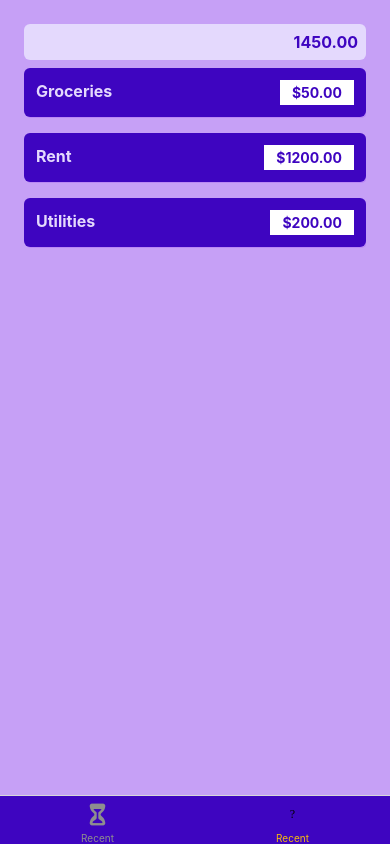
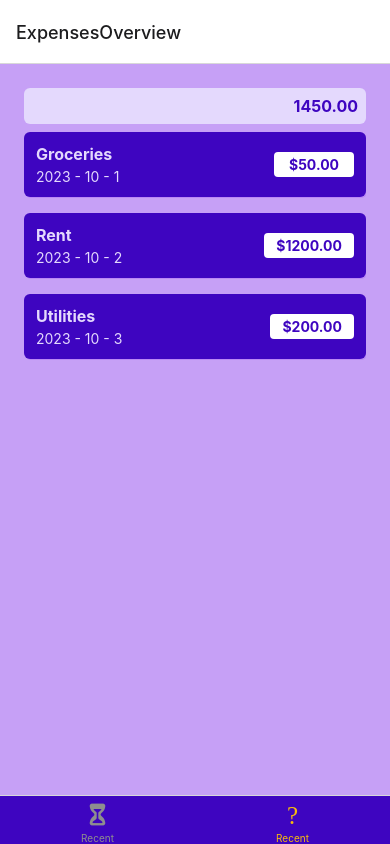
Before and after one commit to aarslantas/expenseApp, a React Native app: screen /AllExpenses in a window 390 px wide. Built offline with nearby package versions, Linux system fonts and the light colour scheme.

Commit message:
feat: Add IconButton component and enhance ExpensesOverview with add expense functionality refactor: Implement getFormattedDate utility function and improve ExpenseItem interaction chore: Update react-native-safe-area-context dependency to version 5.5.0

```diff
--- a/App.tsx
+++ b/App.tsx
@@ -20,11 +20,18 @@ import RecentExpenses from './screens/RecentExponses';
 import ManageExpense from './screens/ManageExpense';
 import { GlobalStyles } from './constants/style';
 import Ionicons from 'react-native-vector-icons/Ionicons';
+import { SafeAreaProvider, SafeAreaView } from 'react-native-safe-area-context';
+import IconButton from './components/ui/IconButton';
 
 const Stack = createNativeStackNavigator();
 const BottomTabs = createBottomTabNavigator();
 
 function ExpensesOverview() {
+  const handleAddExpense = () => {
+    // Logic to handle adding a new expense
+    console.log('Add Expense button pressed');
+  };
+
   return (
     <BottomTabs.Navigator
       screenOptions={{
@@ -36,6 +43,14 @@ function ExpensesOverview() {
           backgroundColor: GlobalStyles.colors.primary500,
         },
         tabBarActiveTintColor: GlobalStyles.colors.accent500,
+        headerRight: ({ tintColor }) => (
+          <IconButton
+            icon="add"
+            size={24}
+            color={tintColor}
+            onPress={handleAddExpense}
+          />
+        ),
       }}
     >
       <BottomTabs.Screen
@@ -56,7 +71,9 @@ function ExpensesOverview() {
         options={{
           title: 'Recent Expenses',
           tabBarLabel: 'Recent',
-          tabBarIcon: ({ color, size }) => <Ionicons name="Home" />,
+          tabBarIcon: ({ color, size }) => (
+            <Ionicons name="Home" size={size} color={color} />
+          ),
           headerShown: false,
         }}
       />
@@ -69,21 +86,21 @@ function App() {
   const isDarkMode = useColorScheme() === 'dark';
 
   return (
-    <>
+    <SafeAreaProvider>
+      <SafeAreaView edges={['top', 'bottom']} style={{ flex: 1 }}>
         <StatusBar barStyle={isDarkMode ? 'light-content' : 'dark-content'} />
+
         <NavigationContainer>
           <Stack.Navigator>
             <Stack.Screen
               name="ExpensesOverview"
               component={ExpensesOverview}
-            options={{
-              headerShown: false,
-            }}
             />
             <Stack.Screen name="ManageExpense" component={ManageExpense} />
           </Stack.Navigator>
         </NavigationContainer>
-    </>
+      </SafeAreaView>
+    </SafeAreaProvider>
   );
 }
 
--- a/components/ExpensesOutput/ExpenseItem.js
+++ b/components/ExpensesOutput/ExpenseItem.js
@@ -1,19 +1,24 @@
 import React from 'react';
 import { Pressable, Text, View, StyleSheet } from 'react-native';
 import { GlobalStyles } from '../../constants/style';
+import { getFormattedDate } from '../../util/date';
 
 function ExpenseItem({ description, amount, date }) {
+  function handleExpressItem() {
+    console.log('Expense Item Pressed:', description, amount, date);
+  }
+
   return (
-    <Pressable>
-      <View style={styles.exptenseItem}>
+    <Pressable
+      onPress={handleExpressItem}
+      style={({ pressed }) => (pressed ? styles.pressed : null)}
+    >
+      <View style={styles.expenseItem}>
         <View>
           <Text style={[styles.textBase, styles.description]}>
             {description}
           </Text>
-          {/* <Text>
-            style={styles.textBase}
-            {date.toString()}
-          </Text> */}
+          <Text style={styles.textBase}>{getFormattedDate(date)}</Text>
         </View>
         <View style={styles.amountContainer}>
           <Text style={styles.amount}>${amount.toFixed(2)}</Text>
@@ -26,7 +31,10 @@ function ExpenseItem({ description, amount, date }) {
 export default ExpenseItem;
 
 const styles = StyleSheet.create({
-  exptenseItem: {
+  pressed: {
+    opacity: 0.75,
+  },
+  expenseItem: {
     padding: 12,
     marginVertical: 8,
     backgroundColor: GlobalStyles.colors.primary500,
@@ -53,6 +61,9 @@ const styles = StyleSheet.create({
     backgroundColor: 'white',
     justifyContent: 'center',
     alignItems: 'center',
+    borderRadius: 4,
+    minWidth: 80,
+    shadowColor: GlobalStyles.colors.primary200,
   },
   amount: {
     color: GlobalStyles.colors.primary500,
--- /dev/null
+++ b/components/ui/IconButton.js
@@ -0,0 +1,30 @@
+import React from 'react';
+import { View, Pressable, StyleSheet } from 'react-native';
+import Ionicons from 'react-native-vector-icons/Ionicons';
+
+function IconButton({ icon, size, color, onPress }) {
+  return (
+    <Pressable
+      onPress={onPress}
+      style={({ pressed }) => pressed && styles.pressed}
+    >
+      <View style={styles.buttonContainer}>
+        <Ionicons name={icon} size={size} color={color} />
+      </View>
+    </Pressable>
+  );
+}
+
+export default IconButton;
+
+const styles = StyleSheet.create({
+  buttonContainer: {
+    borderRadius: 24,
+    padding: 6,
+    marginHorizontal: 8,
+    marginVertical: 2,
+  },
+  pressed: {
+    opacity: 0.75,
+  },
+});
--- a/package.json
+++ b/package.json
@@ -20,7 +20,7 @@
     "react-native": "0.80.0",
     "react-native-gesture-handler": "^2.26.0",
     "react-native-reanimated": "^3.18.0",
-    "react-native-safe-area-context": "^5.4.1",
+    "react-native-safe-area-context": "^5.5.0",
     "react-native-screens": "^4.11.1",
     "react-native-vector-icons": "^10.2.0"
   },
--- /dev/null
+++ b/util/date.js
@@ -0,0 +1,7 @@
+export function getFormattedDate(date) {
+  console.log('getFormattedDate', date);
+  console.log('getMonth', date.getMonth() + 1);
+  console.log('getYear', date.getFullYear());
+  console.log('getDate', date.getDate());
+  return `${date.getFullYear()} - ${date.getMonth() + 1} - ${date.getDate()}`;
+}
```
Also changed, not shown: 1 other file (tests, documents, lock files or other folders). Lines whose indentation alone changed are shown as unchanged.
